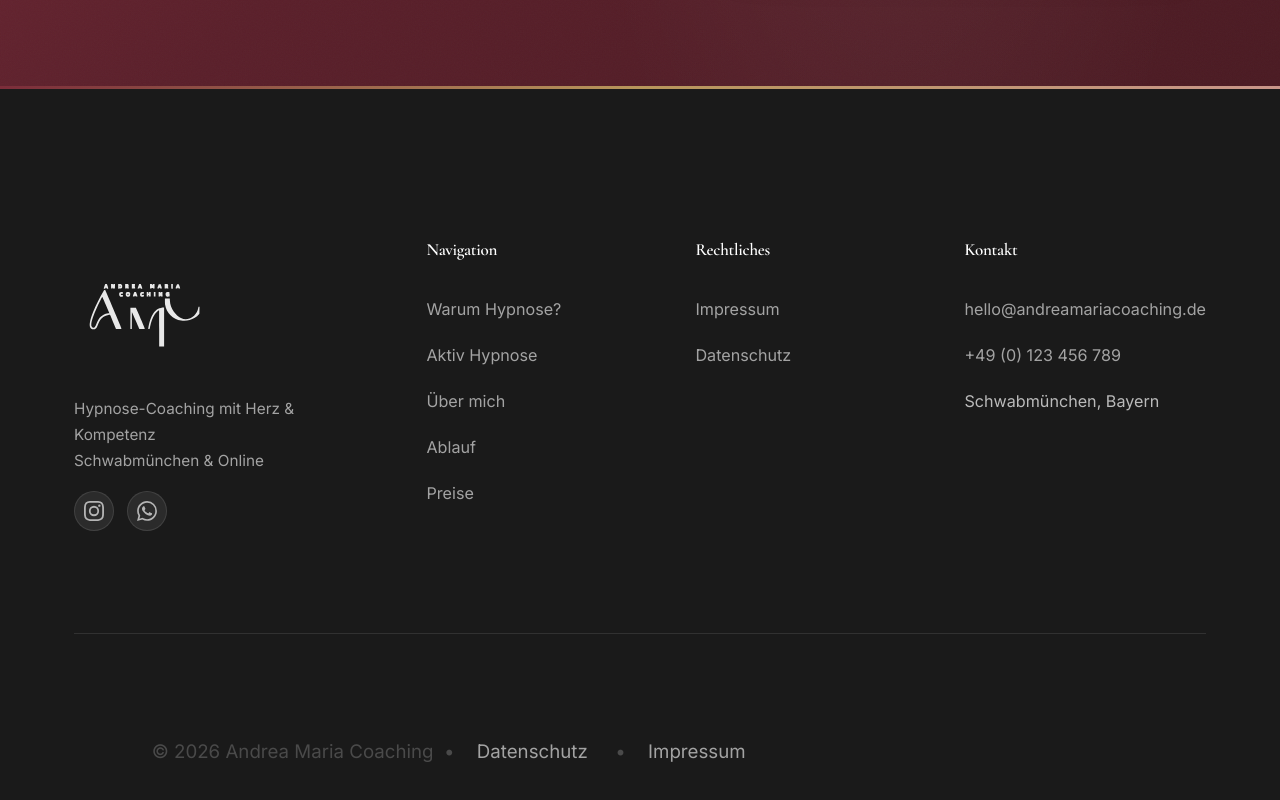
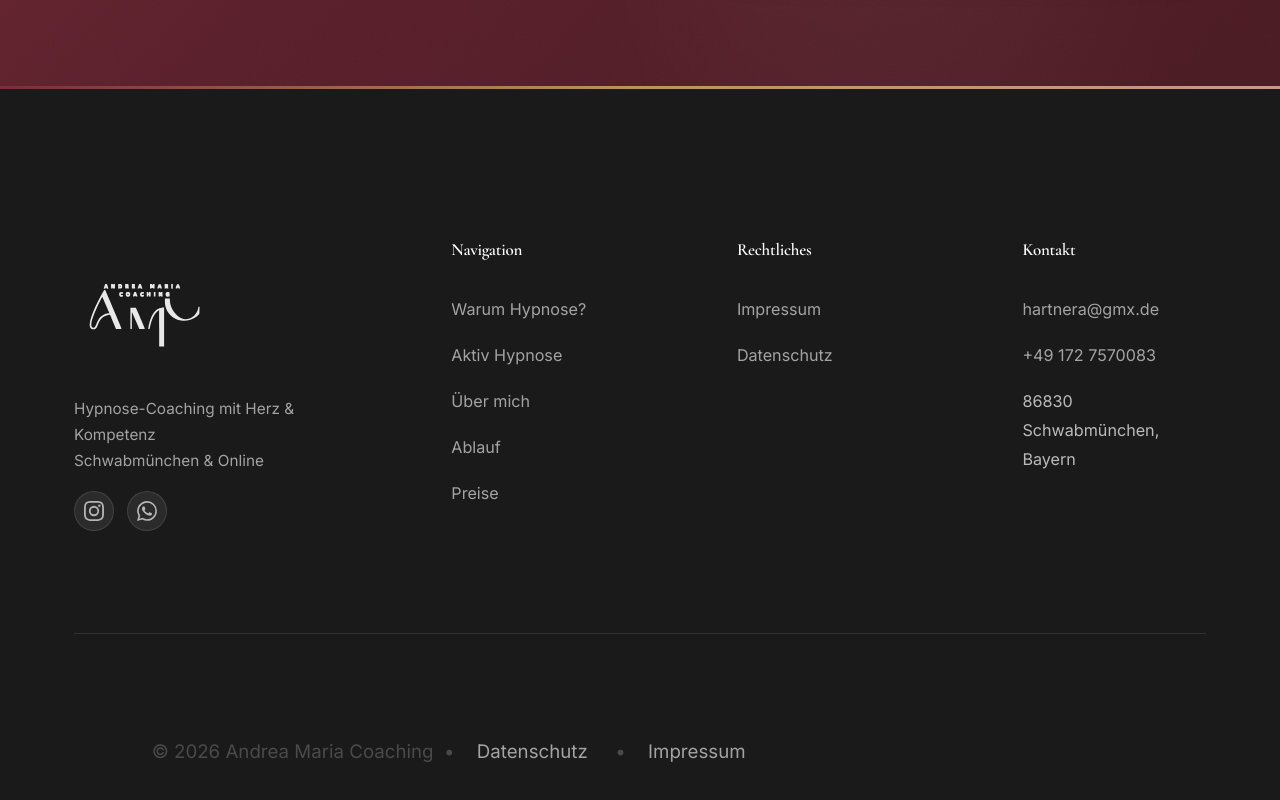
Before and after one commit to viktorfdeltaC/andrea-maria-landingpage, a React (Vite) app: page / in a window 1280 px wide. Shown: the part 10469-11269 px from the top of the page. Built offline with nearby package versions, Linux system fonts and the light colour scheme.

Commit message:
fix: update footer contact details with real email, phone and postcode

```diff
--- a/src/components/Footer.jsx
+++ b/src/components/Footer.jsx
@@ -44,9 +44,9 @@ export default function Footer() {
           <div className="footer-links">
             <h4>Kontakt</h4>
             <ul>
-              <li><a href="mailto:hello@andreamariacoaching.de">hello@andreamariacoaching.de</a></li>
-              <li><a href="tel:+49123456789">+49 (0) 123 456 789</a></li>
-              <li>Schwabmünchen, Bayern</li>
+              <li><a href="mailto:hartnera@gmx.de">hartnera@gmx.de</a></li>
+              <li><a href="tel:+491727570083">+49 172 7570083</a></li>
+              <li>86830 Schwabmünchen, Bayern</li>
             </ul>
           </div>
         </div>
```
